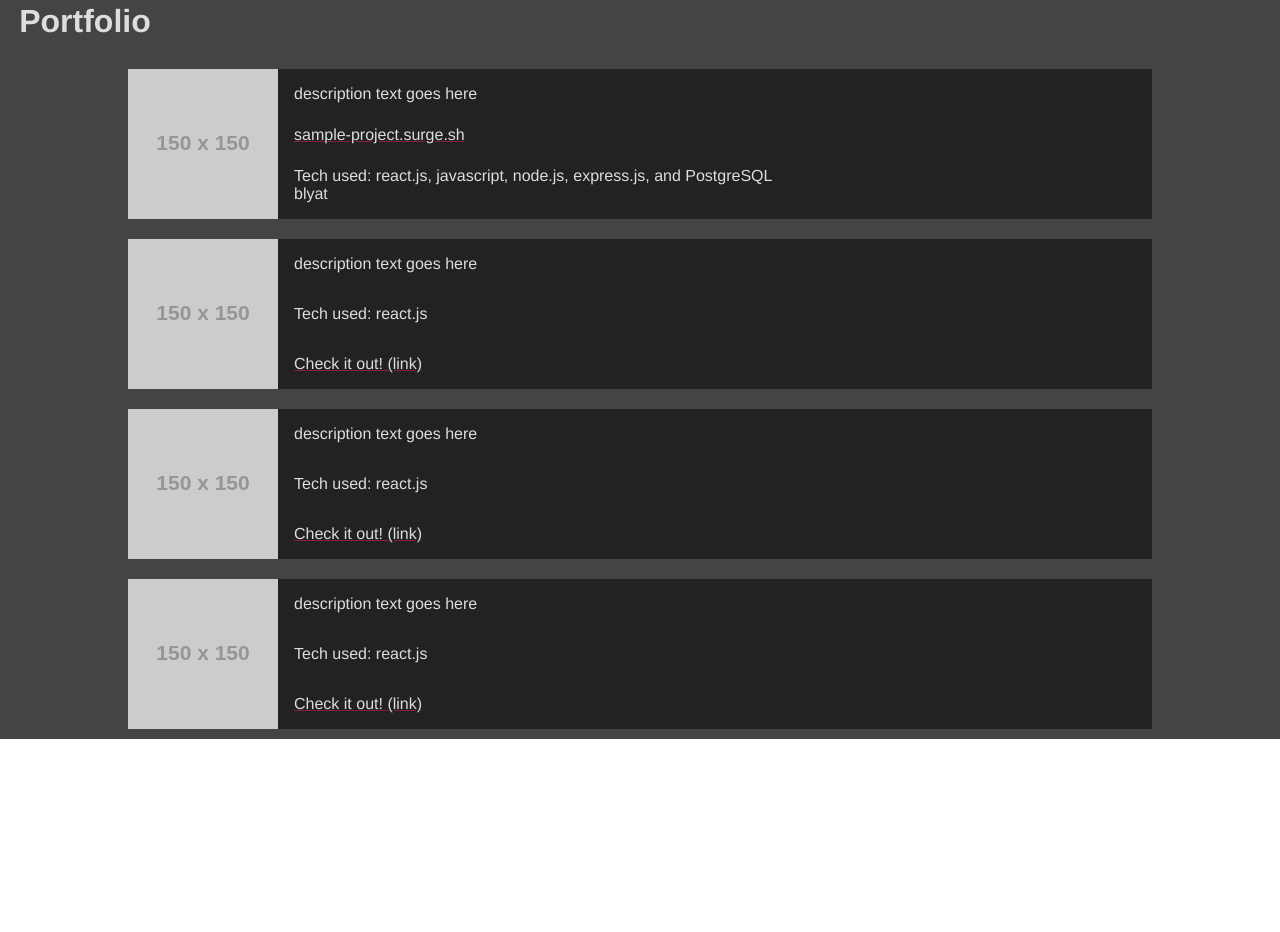
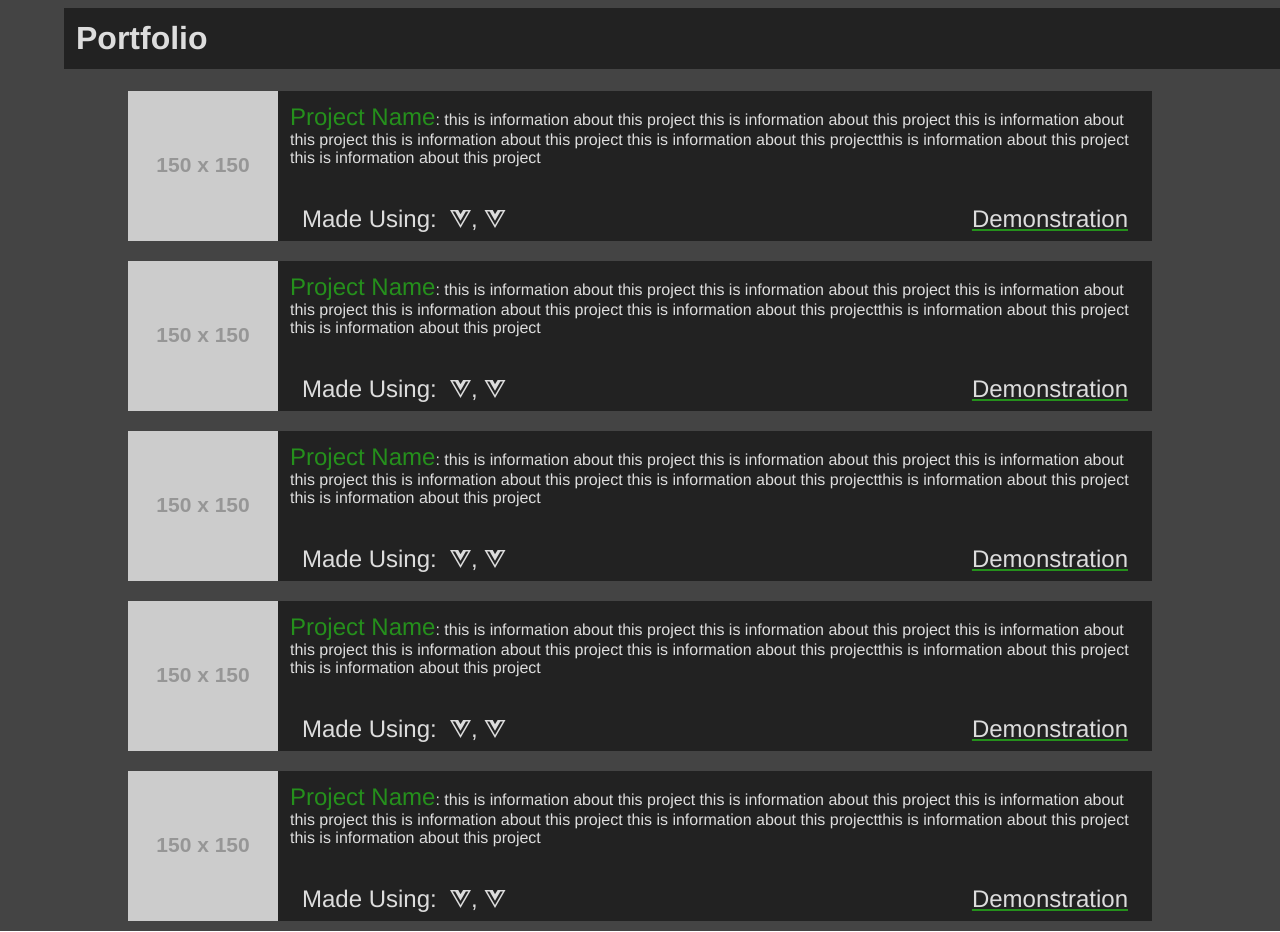
Before and after one commit to Kata7/personal_site, a plain HTML site: page index.html in a window 1280 px wide. Shown: the part 816-1748 px from the top of the page. Before the commit the page ends 1556 px from the top, so only its background shows below. Drawn offline with Linux system fonts and the light colour scheme; placeholder pictures from the web are drawn by us.

Commit message:
styled the main page and projects...moving on to Technologies and Contact

```diff
--- a/index.html
+++ b/index.html
@@ -6,6 +6,8 @@
   <meta name="viewport" content="width=device-width, initial-scale=1.0">
   <meta http-equiv="X-UA-Compatible" content="ie=edge">
   <link rel="stylesheet" href="style.css">
+  <link rel="stylesheet" href="https://use.fontawesome.com/releases/v5.8.2/css/all.css"
+    integrity="sha384-oS3vJWv+0UjzBfQzYUhtDYW+Pj2yciDJxpsK1OYPAYjqT085Qq/1cq5FLXAZQ7Ay" crossorigin="anonymous">
   <title>Austin Moran</title>
 </head>
 
@@ -16,60 +18,130 @@
     </div>
     <div class="links">
       <a href="#">About</a>
-      <a href="#">Portfolio</a>
+      <a href="#portfolio">Portfolio</a>
       <a href="#">Tech</a>
       <a href="#" class="highlight">Contact</a>
     </div>
   </div>
   <div class="about">
     <div class="container">
-      <div class="image">
-        <img
-          src="https://images.medicaldaily.com/sites/medicaldaily.com/files/styles/full_breakpoints_theme_medicaldaily_desktop_1x/public/2015/08/18/selfie-time.jpg">
-      </div>
-      <div class="content">
-        <p>ya yeet</p>
-      </div>
+      <p>I'm <span class="accent">Austin Moran</span>. I live in Denver, CO. I design <span
+          class="accent">websites</span>.</p>
     </div>
   </div>
-  <div class="portfolio">
+  <div class="portfolio" id="portfolio">
     <h1>Portfolio</h1>
+
     <div class="card">
       <img src="https://via.placeholder.com/150" />
       <div class="card-text">
-        <p>description text goes here</p>
-        <a href="#">sample-project.surge.sh</a>
-        <span>
-          <p>Tech used: react.js, javascript, node.js, express.js, and PostgreSQL</p>
-          <p>blyat</p>
-        </span>
+        <div class="card-description">
+          <p><span class="accent">Project Name</span>: this is information about this project this is information about
+            this project this is information about this project this is information about this project this is
+            information about this projectthis is information about this project this is information about this project
+          </p>
+        </div>
+        <div class="card-row">
+          <div class="card-tech">
+            <p>Made Using: &nbsp;</p>
+            <i class="fab fa-vuejs"></i>,&nbsp;
+            <i class="fab fa-vuejs"></i>
+          </div>
+          <div class="card-link">
+            <a href="#">Demonstration</a>
+          </div>
+        </div>
       </div>
     </div>
 
     <div class="card">
       <img src="https://via.placeholder.com/150" />
       <div class="card-text">
-        <p>description text goes here</p>
-        <p>Tech used: react.js</p>
-        <a href="#">Check it out! (link)</a>
+        <div class="card-description">
+          <p><span class="accent">Project Name</span>: this is information about this project this is information about
+            this project this is information about this project this is information about this project this is
+            information about this projectthis is information about this project this is information about this project
+          </p>
+        </div>
+        <div class="card-row">
+          <div class="card-tech">
+            <p>Made Using: &nbsp;</p>
+            <i class="fab fa-vuejs"></i>,&nbsp;
+            <i class="fab fa-vuejs"></i>
+          </div>
+          <div class="card-link">
+            <a href="#">Demonstration</a>
+          </div>
+        </div>
       </div>
     </div>
+
     <div class="card">
       <img src="https://via.placeholder.com/150" />
       <div class="card-text">
-        <p>description text goes here</p>
-        <p>Tech used: react.js</p>
-        <a href="#">Check it out! (link)</a>
+        <div class="card-description">
+          <p><span class="accent">Project Name</span>: this is information about this project this is information about
+            this project this is information about this project this is information about this project this is
+            information about this projectthis is information about this project this is information about this project
+          </p>
+        </div>
+        <div class="card-row">
+          <div class="card-tech">
+            <p>Made Using: &nbsp;</p>
+            <i class="fab fa-vuejs"></i>,&nbsp;
+            <i class="fab fa-vuejs"></i>
+          </div>
+          <div class="card-link">
+            <a href="#">Demonstration</a>
+          </div>
+        </div>
       </div>
     </div>
+
     <div class="card">
       <img src="https://via.placeholder.com/150" />
       <div class="card-text">
-        <p>description text goes here</p>
-        <p>Tech used: react.js</p>
-        <a href="#">Check it out! (link)</a>
+        <div class="card-description">
+          <p><span class="accent">Project Name</span>: this is information about this project this is information about
+            this project this is information about this project this is information about this project this is
+            information about this projectthis is information about this project this is information about this project
+          </p>
+        </div>
+        <div class="card-row">
+          <div class="card-tech">
+            <p>Made Using: &nbsp;</p>
+            <i class="fab fa-vuejs"></i>,&nbsp;
+            <i class="fab fa-vuejs"></i>
+          </div>
+          <div class="card-link">
+            <a href="#">Demonstration</a>
+          </div>
+        </div>
       </div>
     </div>
+
+    <div class="card">
+      <img src="https://via.placeholder.com/150" />
+      <div class="card-text">
+        <div class="card-description">
+          <p><span class="accent">Project Name</span>: this is information about this project this is information about
+            this project this is information about this project this is information about this project this is
+            information about this projectthis is information about this project this is information about this project
+          </p>
+        </div>
+        <div class="card-row">
+          <div class="card-tech">
+            <p>Made Using: &nbsp;</p>
+            <i class="fab fa-vuejs"></i>,&nbsp;
+            <i class="fab fa-vuejs"></i>
+          </div>
+          <div class="card-link">
+            <a href="#">Demonstration</a>
+          </div>
+        </div>
+      </div>
+    </div>
+
   </div>
   <div class="tech"></div>
   <div class="contact"></div>
--- a/style.css
+++ b/style.css
@@ -1,7 +1,8 @@
 :root {
   --main-bg-color: #444444;
   --item-bg-color: #222222;
-  --accent-color: #8B1E3F;
+  /* --accent-color: #8B1E3F; */
+  --accent-color: #25901C;
   --text-color: #DDDDDD;
 }
 
@@ -56,7 +57,6 @@
 .about {
   height: 90vh;
   background: var(--main-bg-color);
-  border-bottom: 1px solid white;
   display: flex;
   flex-direction: row;
   justify-content: center;
@@ -64,27 +64,26 @@
 
 .container {
   height: 100%;
-  width: 80%;
-  border: 1px dashed white;
+  width: 100%;
   display: flex;
   flex-direction: row;
   justify-content: space-around;
   align-items: center;
+  background-image: url("http://slovenia-incognita.com/wp-content/uploads/2016/03/rsz_shutterstock_196238024_bukev_bohinj.jpg");
+  background-position: center;
+  background-repeat: no-repeat;
+  background-size: cover;
 }
 
-.container img {
-  content: fill;
-  max-height: 300px;
+.container p {
+  background: var(--item-bg-color);
+  color: var(--text-color);
+  padding: 3vmin;
 }
 
-.image {
-  width: 50%;
-}
-
-.content {
-  background: var(--item-bg-color);
-  color: var(--text-color);
-  width: 50%;
+.accent {
+  color: var(--accent-color);
+  font-size: 3vmin;
 }
 
 .portfolio {
@@ -96,9 +95,12 @@
 }
 
 .portfolio h1 {
-  align-self: flex-start;
-  margin: 1.5vw;
+  align-self: flex-end;
+  width: 95%;
+  background: var(--item-bg-color);
+  padding: 1.5vmin;
   color: var(--text-color);
+  margin: 3vmin 0 1.5vmin 0;
 }
 
 .card {
@@ -113,14 +115,40 @@
   display: flex;
   flex-direction: column;
   justify-content: space-between;
-  padding: 2vmin;
+  width: 100%;
 }
 
-.card-text p {
+.card-description {
+  padding: 1.5vmin;
   color: var(--text-color);
 }
 
-.card-text a {
+.card-row {
+  display: flex;
+  flex-direction: row;
+  width: 100%;
+  justify-content: space-between;
+}
+
+.card-tech {
+  display: flex;
+  flex-direction: row;
+  align-items: center;
+  width: 50%;
+  color: var(--text-color);
+  font-size: 3vmin;
+  padding: 1vmin 3vmin;
+}
+
+.card-link {
+  display: flex;
+  flex-direction: row;
+  align-items: center;
+}
+
+.card-link a {
+  color: var(--text-color);
   text-decoration-color: var(--accent-color);
-  color: var(--text-color)
+  font-size: 3vmin;
+  padding: 1vmin 3vmin;
 }
```
